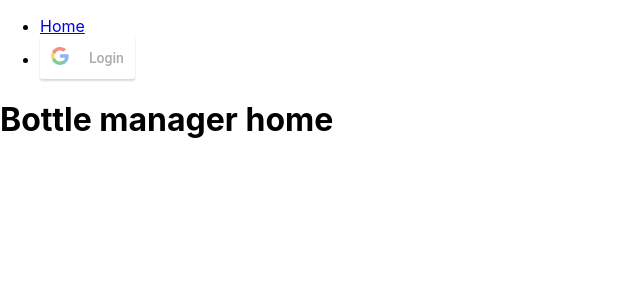
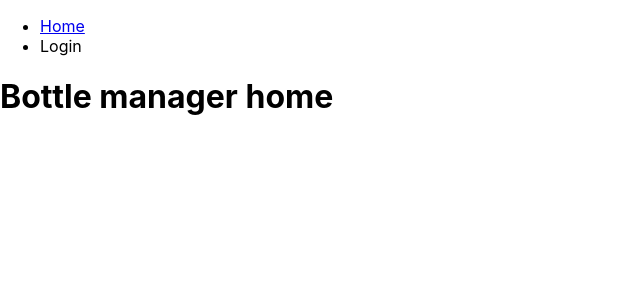
Before and after one commit to VictorTpo/WineCellar-front, a React (Create React App) app: page / in a window 1280 px wide. Shown: the top 300 px of the page, without its empty margins (0-640 px from the left). Built offline with nearby package versions, Linux system fonts and the light colour scheme.

Commit message:
remove google (#16)

```diff
--- a/package.json
+++ b/package.json
@@ -8,7 +8,6 @@
     "@testing-library/user-event": "^13.5.0",
     "react": "^17.0.2",
     "react-dom": "^17.0.2",
-    "react-google-login": "^5.2.2",
     "react-router-dom": "^6.2.1",
     "react-scripts": "5.0.0",
     "web-vitals": "^2.1.2"
--- a/src/App.js
+++ b/src/App.js
@@ -8,8 +8,6 @@ import BottlesShow from './components/BottlesShow';
 import WineCellarsEdit from './components/WineCellarsEdit';
 import WineCellarsIndex from './components/WineCellarsIndex';
 import WineCellarsNew from './components/WineCellarsNew';
-import Login from './components/Login';
-import Logout from './components/Logout';
 import Home from './components/Home';
 
 function loggedIn() {
@@ -18,7 +16,7 @@ function loggedIn() {
 
 const LoggedMenu = () => {
   if(!loggedIn()) {
-    return <li><Login /></li>
+    return <li>Login</li>
   } else {
     return(
       <>
@@ -26,7 +24,7 @@ const LoggedMenu = () => {
         <li><Link to="/wine_cellars/new">New wine cellar</Link></li>
         <li><Link to="/bottles">My bottles</Link></li>
         <li><Link to="/bottles/new">New bottle</Link></li>
-        <li><Logout /></li>
+        <li>Logout</li>
       </>
     )
   }
--- a/src/components/Login.js
+++ /dev/null
@@ -1,68 +0,0 @@
-import React from 'react';
-import GoogleLogin from 'react-google-login';
-import { refreshTokenSetup } from '../utils/refreshToken';
-
-const clientId = '941850839469-71hp7voteve2781u4q3651fges6mt86g.apps.googleusercontent.com'
-
-function createAccount(googleAccount) {
-  const url = `${process.env.REACT_APP_DOMAIN}/accounts`
-  const body = {
-    first_name: googleAccount.givenName,
-    last_name: googleAccount.familyName,
-    google_id: googleAccount.googleId,
-    email: googleAccount.email,
-  }
-  const query = {
-    method: 'POST',
-    headers: {
-      'Content-Type': 'application/json'
-    },
-    body: JSON.stringify(body)
-  };
-
-  fetch(url, query)
-    .then(response => {
-      if(!response.ok){
-        // todo
-      } else {
-        return response.json()
-      }
-    })
-    .then(body => {
-      const account = {
-        id: body.id,
-        firstName: body.first_name,
-        jwtToken: body.jwt_token
-      }
-      localStorage.setItem("account", JSON.stringify(account))
-      window.location.reload(false)
-    }).catch(error => {
-      // todo
-    })
-}
-
-function Login() {
-  const onSuccess = (response) => {
-    createAccount(response.profileObj)
-    refreshTokenSetup(response)
-  }
-
-  const onFailure = (response) => {
-    // todo
-  }
-
-  return(
-    <>
-      <GoogleLogin
-        clientId={clientId}
-        buttonText='Login'
-        onSuccess={onSuccess}
-        onFailure={onFailure}
-        cookiePolicy={'single_host_origin'}
-        isSignedIn={false}
-      />
-    </>
-  )
-}
-
-export default Login;
--- a/src/components/Logout.js
+++ /dev/null
@@ -1,23 +0,0 @@
-import React from 'react';
-import GoogleLogout from 'react-google-login';
-
-const clientId = '941850839469-71hp7voteve2781u4q3651fges6mt86g.apps.googleusercontent.com'
-
-function Logout (){
-  const onSuccess = (response) => {
-    localStorage.removeItem("account")
-    window.location.reload(false)
-  }
-
-  return(
-    <>
-      <GoogleLogout
-        clientId={clientId}
-        buttonText='Logout'
-        onSuccess={onSuccess}
-      ></GoogleLogout>
-    </>
-  )
-}
-
-export default Logout;
```
Also changed, not shown: 1 other file (tests, documents, lock files or other folders).
